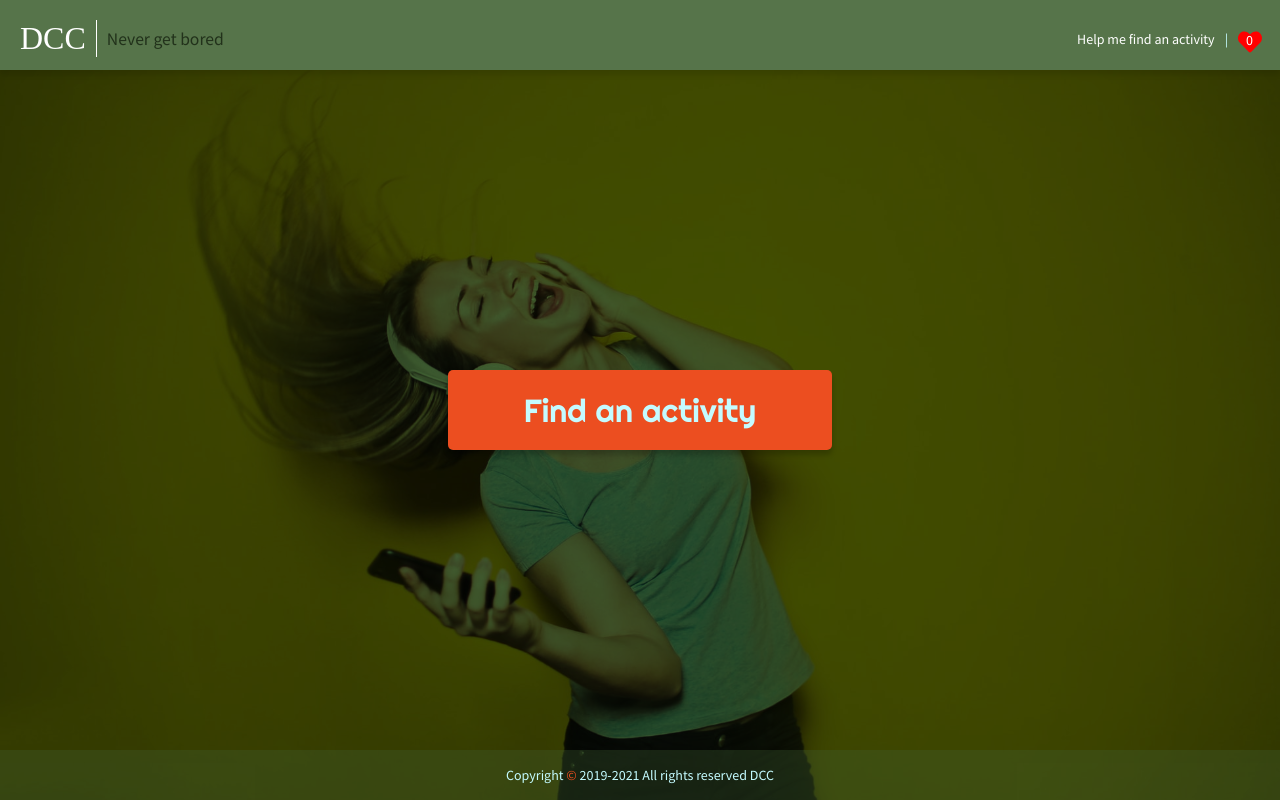
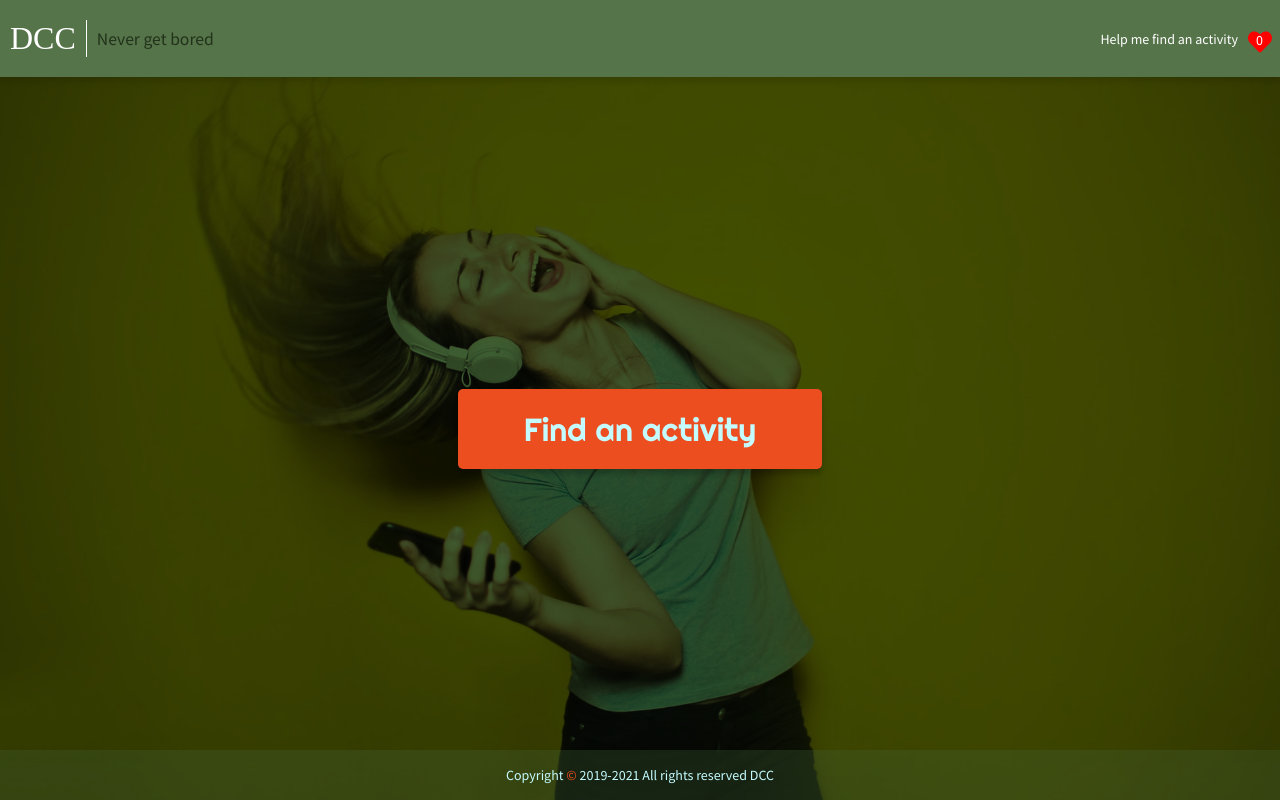
Before and after one commit to rustaee/DCC, a Vue app: page / in a window 1280 px wide. Built offline with nearby package versions, Linux system fonts and the light colour scheme; a web font is replaced by a local one.

Commit message:
make responsive

```diff
--- a/src/App.vue
+++ b/src/App.vue
@@ -67,13 +67,14 @@ li {
   background-size: cover;
   background-blend-mode: multiply;
   background-attachment: fixed;
+  background-position: center;
 }
 
 .wrapper {
   display: grid;
   width: 100vw;
   min-height: 100vh;
-  grid-template: 70px 1fr 50px / 1fr;
+  grid-template: auto 1fr 50px / 1fr;
   grid-template-areas:
     "header"
     "main"
@@ -82,6 +83,7 @@ li {
 
 main {
   grid-area: main;
+  @extend %flex-row;
 }
 
 .slide-enter-active,
@@ -97,4 +99,10 @@ main {
   opacity: 0;
   transform: translatex(1000px);
 }
+
+@media (min-width: 2000px) {
+  #app{
+    font-size: $font-size + 3px;
+  }
+}
 </style>
--- a/src/components/ShowActivity.vue
+++ b/src/components/ShowActivity.vue
@@ -2,7 +2,7 @@
   <section class="activity">
     <base-card>
       <div class="activity__title activity__field">{{ activity.activity }}</div>
-      {{ activity.key }}
+
       <div class="activity__type activity__field">
         <div class="activity__type__label">Category : &nbsp;</div>
         <div class="activity__type__value">{{ activity.type }}</div>
@@ -140,7 +140,6 @@ export default defineComponent({
 
 <style lang="scss" scoped>
 .activity {
-  min-width: 30%;
   margin-bottom: 30px;
 }
 
@@ -151,7 +150,7 @@ export default defineComponent({
   justify-content: start;
 
   & > div:first-child {
-    width: 100px;
+    width: 120px;
     text-align: start;
   }
 }
--- a/src/components/ui/BaseButton.vue
+++ b/src/components/ui/BaseButton.vue
@@ -6,7 +6,7 @@
 
 <style lang="scss" scoped>
 button {
-  padding: 20px 50px;
+  padding: 20px 30px;
   width: 100%;
   margin: 10px 0;
   border: none;
--- a/src/components/ui/TheHeader.vue
+++ b/src/components/ui/TheHeader.vue
@@ -1,20 +1,21 @@
 <template>
   <header class="header">
+    <div class="header__container">
+      <!-- logo -->
       <div class="header__logo">
         <router-link class="header__logo--big" :to="{ name: 'Home' }"
           >DCC</router-link
         >
         <span class="header__logo--small">Never get bored</span>
       </div>
+
+      <!-- Menu -->
       <nav class="navigation">
         <ul>
           <li>
             <router-link :to="{ name: 'Search' }">
               Help me find an activity
             </router-link>
-        </li>
-        <li>
-          <span class="seperator"> | </span>
           </li>
           <li class="favorite">
             <router-link :to="{ name: 'Favorites' }">
@@ -26,6 +27,7 @@
           </li>
         </ul>
       </nav>
+    </div>
   </header>
 </template>
 
@@ -50,9 +52,18 @@ header {
   grid-area: header;
   background-color: tint($primary-color, 10);
   box-shadow: 0 5px 5px rgba(0, 0, 0, 0.1);
-  @extend %flex-row;
-  justify-content: space-between;
-  padding: 20px;
+  margin-bottom: 30px;
+  display: flex;
+  justify-content: center;
+}
+
+.header__container {
+  width: 100%;
+  height: 100%;
+  padding: 20px 10px;
+  @extend %flex-column;
+  align-items: flex-start;
+  position: relative;
 }
 
 .header__logo {
@@ -74,6 +85,14 @@ header {
 
 .navigation {
   margin-right: 10px;
+  position: absolute;
+  bottom: -25px;
+  width: 90%;
+
+  ul {
+    @extend %flex-row;
+    justify-content: space-between;
+  }
 
   li {
     display: inline-block;
@@ -95,4 +114,49 @@ header {
   left: 0px;
   font-size: 1.5rem;
 }
+
+@media (min-width: 600px) {
+  .header__container {
+    flex-direction: row;
+    justify-content: space-between;
+  }
+  .navigation {
+    position: relative;
+    width: auto;
+    top: 10px;
+  }
+}
+
+@media (min-width: 1400px) {
+  .header__container {
+    width: 1400px;
+  }
+}
+
+@media (min-width: 2000px) {
+  .header__container {
+    width: 2000px;
+  }
+
+  .header__logo--big{
+    font-size: 3rem;
+  }
+
+  .header__logo--small{
+    font-size: 1.8rem;
+  }
+
+  .navigation li{
+    font-size: $font-size + 6px;
+  }
+
+  .favorite__heart{
+    font-size: 2.3rem;
+  }
+
+  .favorite__counter{
+    left: 12px;
+    top: 3px;
+  }
+}
 </style>
--- a/src/views/FavoriteActivities.vue
+++ b/src/views/FavoriteActivities.vue
@@ -1,7 +1,14 @@
 <template>
   <section class="favorites">
-    <div class="activity" v-for="activity in activities" :key="activity.key">
-      <show-activity :activity="activity"></show-activity>
+    <h2 v-if="activities.length == 0">You have no favorite activitiy yet.</h2>
+    <div
+      class="favorite__activity"
+      v-for="activity in activities"
+      :key="activity.key"
+    >
+      <transition name="fade">
+        <show-activity :activity="activity"></show-activity>
+      </transition>
     </div>
   </section>
 </template>
@@ -27,11 +34,58 @@ export default defineComponent({
 
 <style lang="scss" scoped>
 .favorites {
+    width: 90%;
   @extend %flex-row;
   justify-content: space-around;
   padding: 20px 0;
 }
-.activity {
+
+.favorite__activity {
   width: 90%;
 }
+
+.fade-enter-active,
+.fade-leave-active {
+  transition: opacity 0.5s;
+}
+.fade-enter,
+.fade-leave-to {
+  opacity: 0;
+}
+
+@media (min-width: 600px) {
+  .favorites {
+    justify-content: space-around;
+  }
+
+  .favorite__activity {
+    width: 45%;
+  }
+}
+
+@media (min-width: 1024px) {
+  .favorite__activity {
+    width: 30%;
+  }
+}
+
+@media (min-width: 1400px) {
+  .favorites {
+    width: 1400px;
+  }
+
+  .favorite__activity {
+    width: 23%;
+  }
+}
+
+@media (min-width: 2000px) {
+  .favorites {
+    width: 2000px;
+  }
+
+  .favorite__activity {
+    width: 18%;
+  }
+}
 </style>
--- a/src/views/Home.vue
+++ b/src/views/Home.vue
@@ -65,17 +65,18 @@ export default defineComponent({
 
 <style lang="scss" scoped>
 .home {
+  width: 95%;
   height: 100%;
   @extend %flex-column;
   flex-wrap: nowrap;
 }
 
 .search-button-container {
-  width: 30%;
+  width: 75%;
 
   button {
     font-family: $font-righteous;
-    font-size: 2rem;
+    font-size: 1.5rem;
   }
 }
 
@@ -87,4 +88,34 @@ export default defineComponent({
 .fade-leave-to {
   opacity: 0;
 }
+
+@media (min-width: 600px) {
+  .search-button-container {
+    width: 50%;
+
+    button {
+      font-size: 1.7rem;
+    }
+  }
+}
+
+@media (min-width: 1024px) {
+  .search-button-container {
+    width: 30%;
+
+    button {
+      font-size: 2rem;
+    }
+  }
+}
+
+@media (min-width: 2000px) {
+  .search-button-container {
+    width: 20%;
+
+    button {
+      font-size: 2.5rem;
+    }
+  }
+}
 </style>
--- a/src/views/SearchActivity.vue
+++ b/src/views/SearchActivity.vue
@@ -146,19 +146,19 @@ export default {
 
 <style lang="scss" scoped>
 .search-container {
-  width: 100%;
+  width: 90%;
   @extend %flex-column;
-  padding: 50px;
 
   h2 {
-    margin-bottom: 20px;
+    margin: 20px 0;
+    font-size: 1.2rem;
   }
 }
 
 .search-form {
   @extend %flex-row;
-  width: 400px;
-  padding: 20px;
+  min-width: 320px;
+  padding: 10px;
   margin-bottom: 20px;
   background-color: rgba(shade($primary-color, 50), 0.5);
   border-radius: 10px;
@@ -166,7 +166,7 @@ export default {
 }
 
 .search-form--left-column {
-  width: 150px;
+  width: 100px;
 }
 
 .search-form__field {
@@ -219,7 +219,7 @@ export default {
 }
 
 .alert {
-  width: 400px;
+  min-width: 300px;
   margin: 20px 0;
 }
 
@@ -256,4 +256,14 @@ select {
 .fade-leave-to {
   opacity: 0;
 }
+
+@media (min-width: 600px) {
+  .search-form--left-column {
+    width: 150px;
+  }
+
+  .alert {
+    max-width: 600px;
+  }
+}
 </style>
```
Lines whose indentation alone changed are shown as unchanged.
